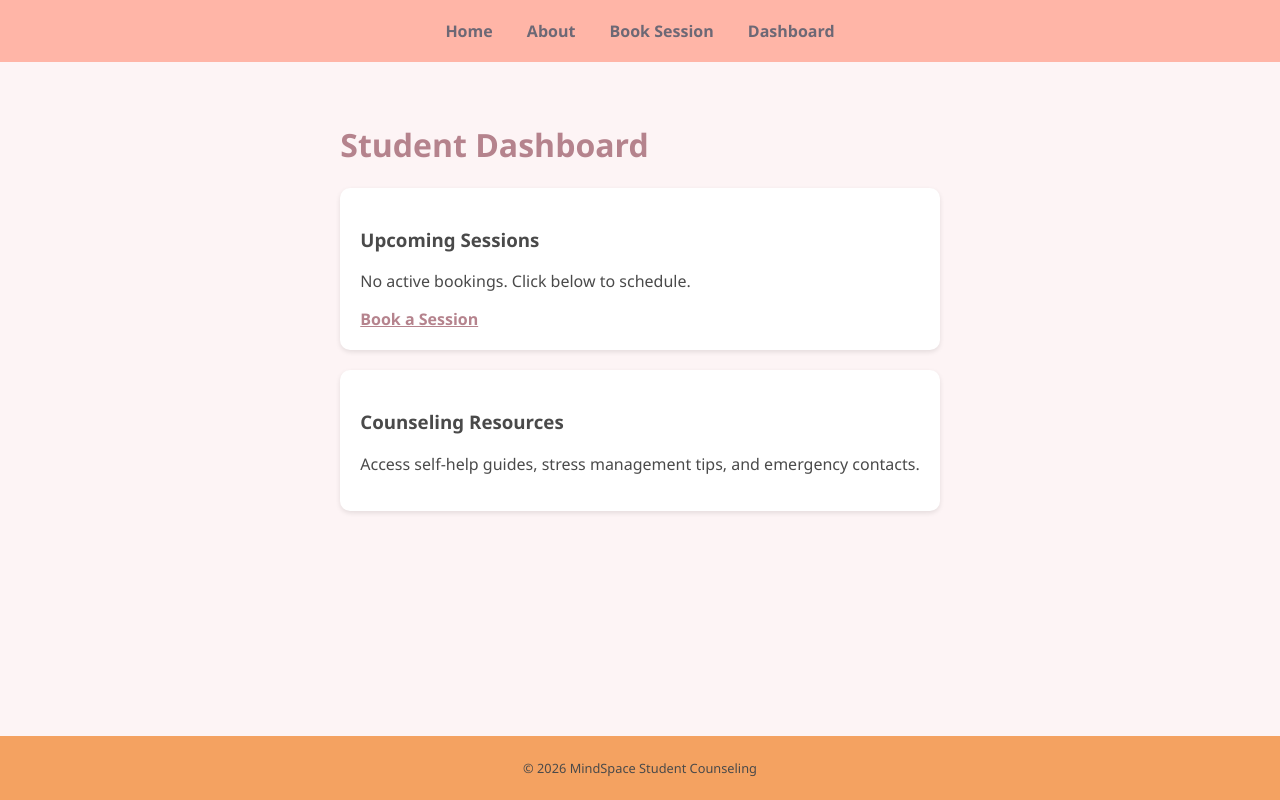
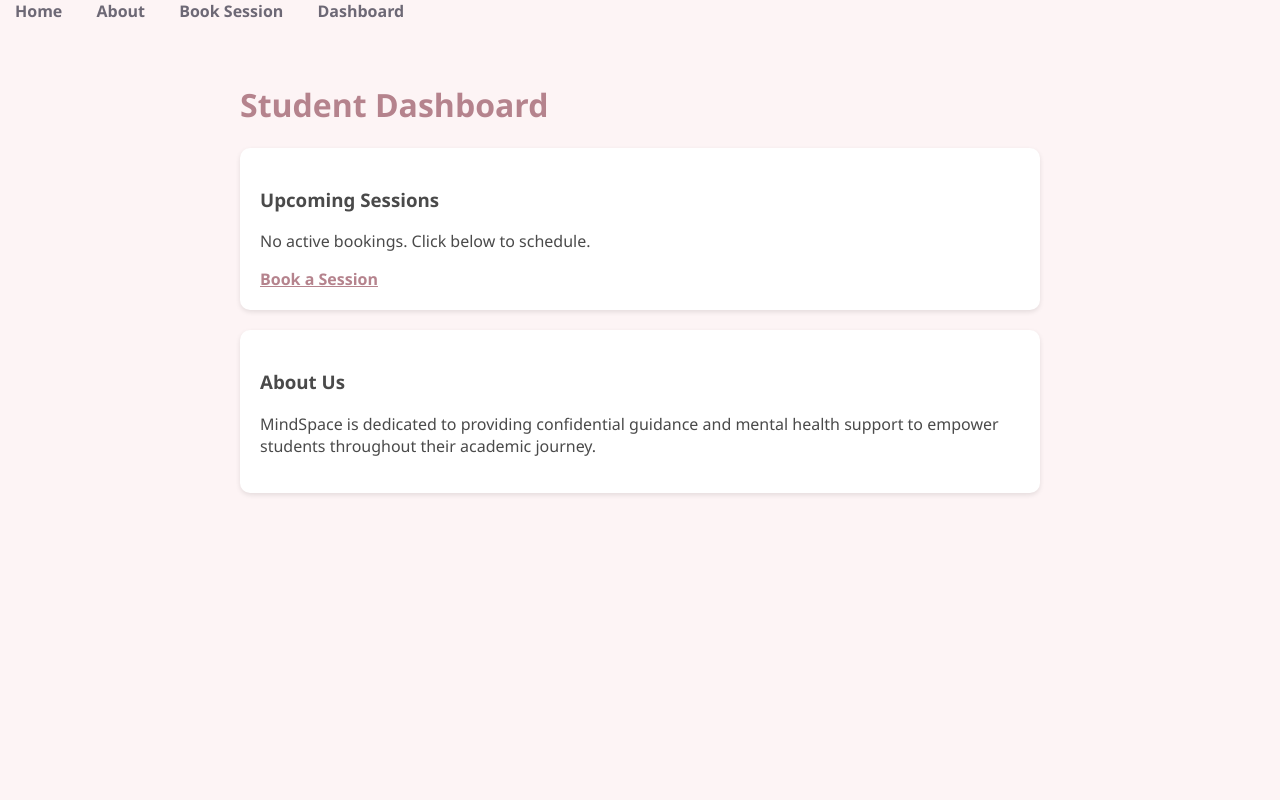
Before and after one commit to kescounselingservice/student---counselling---website-, a plain HTML site: page dashboard.html in a window 1280 px wide. Drawn offline with Linux system fonts and the light colour scheme.

Commit message:
Update dashboard layout and content
Removed the header and footer sections, and replaced the counseling resources card with an about us card.

```diff
--- a/dashboard.html
+++ b/dashboard.html
@@ -51,7 +51,7 @@
     </style>
 </head>
 <body>
-    <header>
+    </header>
         <nav>
             <a href="index.html">Home</a>
             <a href="about.html">About</a>
@@ -66,13 +66,10 @@
             <p>No active bookings. Click below to schedule.</p>
             <a href="book.html" style="color: #b5838d; font-weight: bold;">Book a Session</a>
         </div>
-        <div class="card">
-            <h3>Counseling Resources</h3>
-            <p>Access self-help guides, stress management tips, and emergency contacts.</p>
-        </div>
+    <div class="card">
+  <h3>About Us</h3>
+  <p>MindSpace is dedicated to providing confidential guidance and mental health support to empower students throughout their academic journey.</p>
+</div>
     </main>
-    <footer>
-        <p>&copy; 2026 MindSpace Student Counseling</p>
-    </footer>
 </body>
 </html>
```
